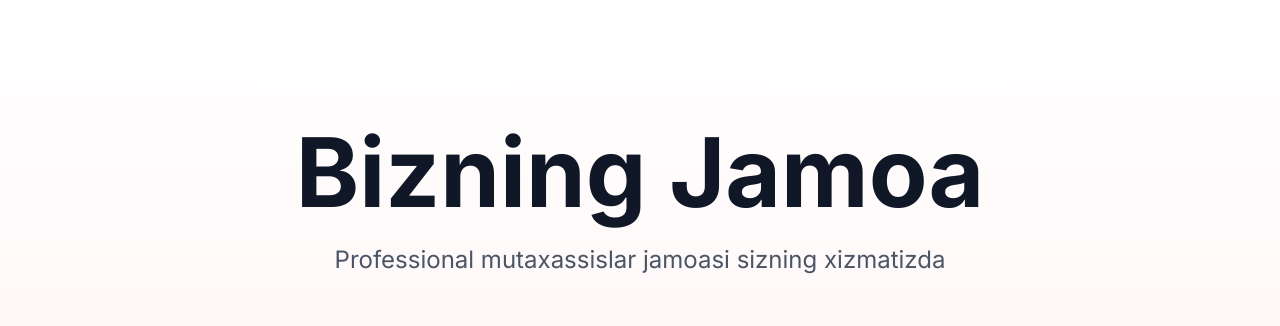
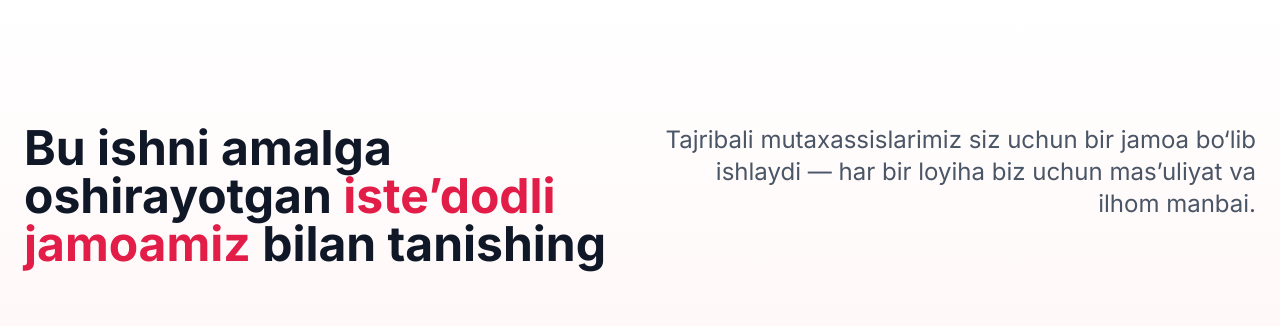
Before and after one commit to SherzodbekDeveloper/studio, a Next.js app: page / in a window 1280 px wide. Shown: the part 3140-3466 px from the top of the page. Built offline with nearby package versions, Linux system fonts and the light colour scheme.

Commit message:
uploading

```diff
--- a/components/sections/about-section.tsx
+++ b/components/sections/about-section.tsx
@@ -38,8 +38,6 @@ export default function AboutSection() {
               Biz haqimizda ko&apos;proq bilib oling. Sifat, ishonch va
               <span className="text-[#E11D48]"> ijodkorlik.</span>
             </h1>
-
-
 
           </div>
           <div className="">
--- a/components/sections/team-section.tsx
+++ b/components/sections/team-section.tsx
@@ -95,15 +95,19 @@ export default function TeamSection() {
   transition={{ duration: 0.6 }}
   className="text-center mb-16"
 >
-          <h2 className="text-5xl md:text-7xl lg:text-8xl font-bold text-gray-900 mb-6 font-display text-balance">
-            Bizning Jamoa
+  <div className="flex items-start justify-between">
+    <h2 className="text-5xl md:text-7xl lg:text-5xl font-bold text-gray-900 font-display text-start max-w-[600px] w-full">
+      Bu ishni amalga oshirayotgan <span className="text-[#E11D48]">iste’dodli jamoamiz</span> bilan tanishing
     </h2>
-          <p className="text-xl md:text-2xl text-gray-600 max-w-3xl mx-auto text-balance">
-            Professional mutaxassislar jamoasi sizning xizmatizda
+   <p className="text-xl md:text-2xl text-gray-600 text-end max-w-[600px] w-full">
+  Tajribali mutaxassislarimiz siz uchun bir jamoa bo‘lib ishlaydi — har bir loyiha biz uchun mas’uliyat va ilhom manbai.
 </p>
+
+  </div>
 </motion.div>
 
-        <div className="relative max-w-6xl mx-auto">
+
+        <div className="relative container mx-auto ">
           <div className="grid md:grid-cols-3 gap-6">
             {visibleTeam.map((member, index) => (
               <motion.div
@@ -172,8 +176,7 @@ export default function TeamSection() {
                 <button
                   key={index}
                   onClick={() => setCurrentIndex(index * 3)}
-                  className={`h-2 rounded-full transition-all duration-300 ${
-                    Math.floor(currentIndex / 3) === index ? "bg-[#E11D48] w-8" : "bg-[#E11D48]/30 w-2"
+                  className={`h-2 rounded-full transition-all duration-300 ${Math.floor(currentIndex / 3) === index ? "bg-[#E11D48] w-8" : "bg-[#E11D48]/30 w-2"
                     }`}
                 />
               ))}
```
Lines whose indentation alone changed are shown as unchanged.
